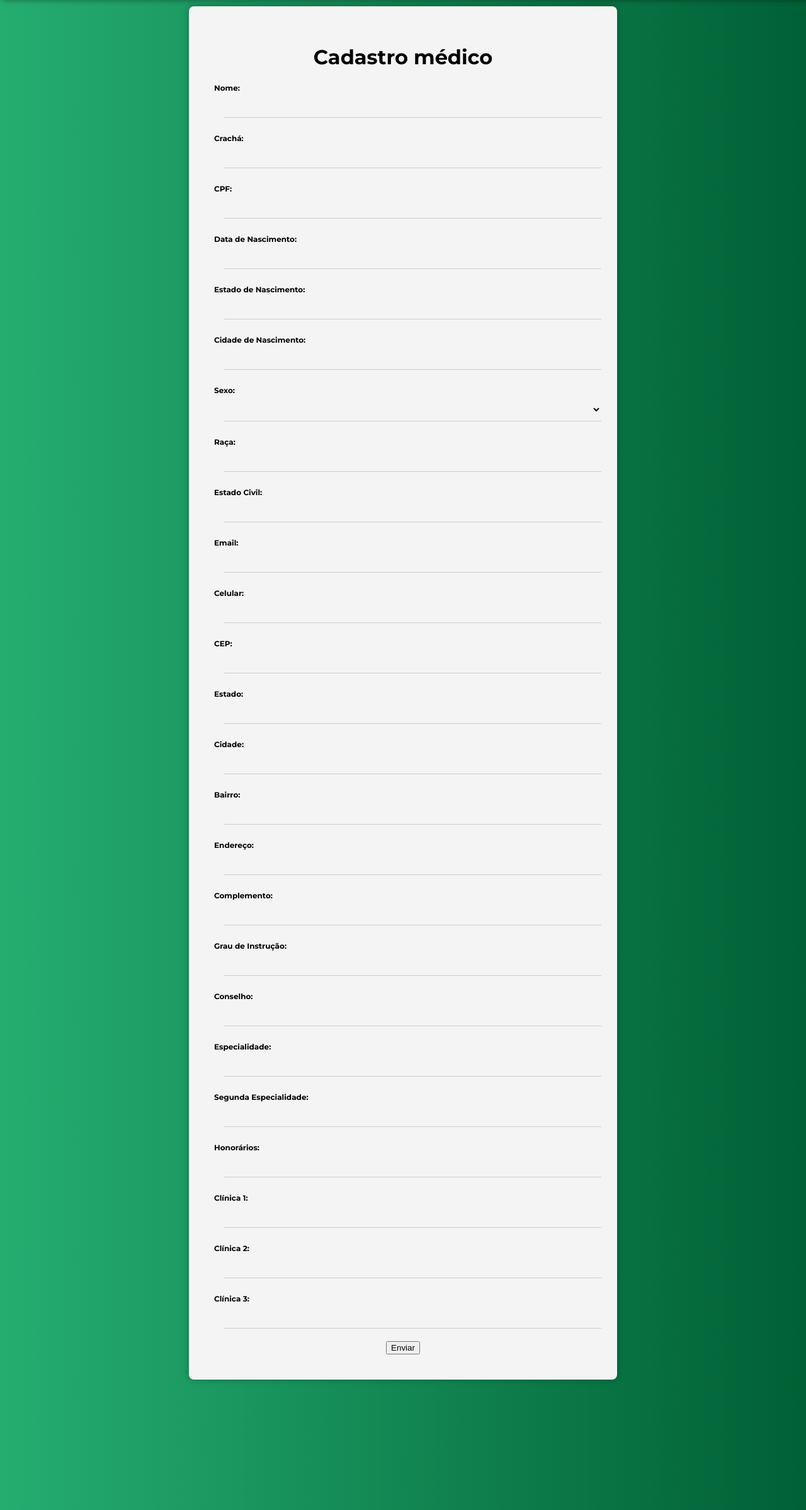
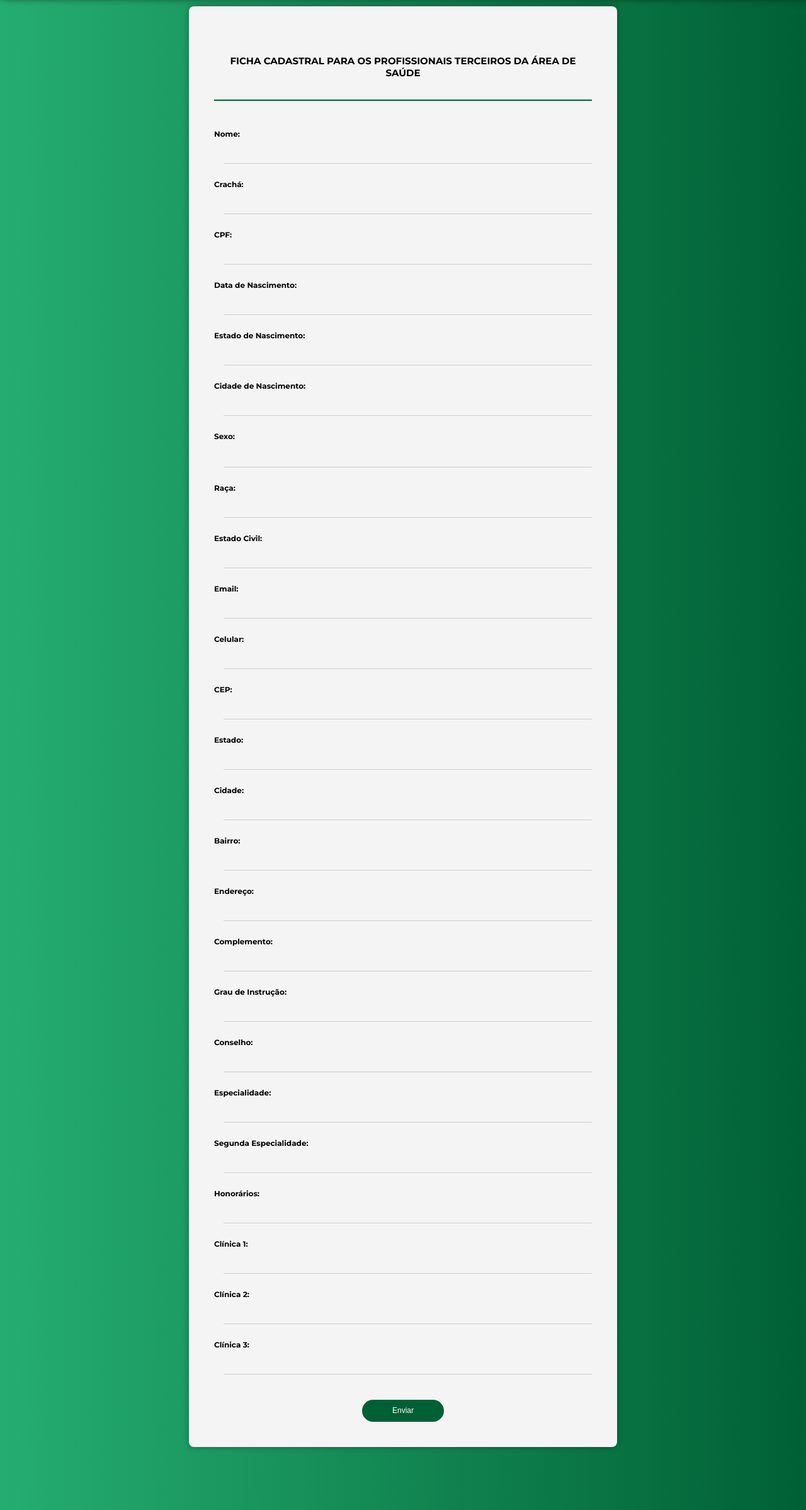
Before and after one commit to matheuscanel/projeto-Django-rhp, a Django app: page / in a window 1280 px wide. Shown: the part 86-2483 px from the top of the page at 63% size. Run offline with Django 5.2, Linux system fonts and the light colour scheme; some libraries are stand-ins or nearby versions.

Commit message:
update css

```diff
--- a/app/static/css/styles.css
+++ b/app/static/css/styles.css
@@ -133,7 +133,7 @@
     margin-right: 0;
 }
 
-#form input[type="submit"] {
+input[type="submit"] {
     margin-top: 20px;
     background-color: #006035;
     color: #fff;
@@ -146,7 +146,7 @@
     border-radius: 20px;
 }
 
-#form input[type="submit"]:hover {
+input[type="submit"]:hover {
     background-color: rgba(0, 96, 53, 0.8);
     width: 153px;
     height: 41px;
@@ -158,7 +158,9 @@
 @media (min-width: 600px) {
 
 
-
+    * {
+        overflow-x: hidden;
+    }
 
     .titulo {
         margin-left: 0;
@@ -238,7 +240,7 @@
         font-size: 12px;
     }
 
-    #form input[type="submit"] {
+    input[type="submit"] {
         margin-top: 20px;
         background-color: #006035;
         color: #fff;
@@ -252,7 +254,7 @@
         font-size: 12px;
     }
 
-    #form input[type="submit"]:hover {
+    input[type="submit"]:hover {
         background-color: rgba(0, 96, 53, 0.8);
         width: 128px;
         height: 33px;
@@ -267,6 +269,11 @@
 
 
 @media (max-width: 599px) {
+
+
+    * {
+        overflow-x: hidden;
+    }
 
     .LOGORHP {
         height: 50px;
@@ -346,7 +353,7 @@
         font-size: 10px;
     }
 
-    #form input[type="submit"] {
+    input[type="submit"] {
         margin-top: 20px;
         background-color: #006035;
         color: #fff;
@@ -360,7 +367,7 @@
         font-size: 9px;
     }
 
-    #form input[type="submit"]:hover {
+    input[type="submit"]:hover {
         background-color: rgba(0, 96, 53, 0.8);
         width: 100px;
         height: 29px;
--- a/app/templates/cadastro.html
+++ b/app/templates/cadastro.html
@@ -1,5 +1,6 @@
 <!DOCTYPE html>
 <html lang="en">
+
 <head>
   <meta charset="UTF-8">
   <meta name="viewport" content="width=device-width, initial-scale=1.0">
@@ -11,6 +12,7 @@
     }
   </style>
 </head>
+
 <body>
 
   <link rel="stylesheet" type="text/css" href="../static/css/styles.css">
@@ -26,7 +28,10 @@
   <script src="https://cdnjs.cloudflare.com/ajax/libs/jquery.inputmask/5.0.6/jquery.inputmask.min.js"></script>
 
   <div class="container">
-    <h1>Cadastro médico</h1>
+    <div class="titulo">
+      <h2> <strong> Ficha Cadastral para os Profissionais Terceiros da Área de Saúde </strong> </h2>
+    </div>
+
 
     <form id="cadastroForm" method="POST" action="{% url 'cadastro_concluido' %}" onsubmit="return validateForm()">
       {% csrf_token %}
@@ -134,8 +139,8 @@
       <input type="text" name="clinica3" required>
       <br>
 
-      <!-- Botão de envio -->
-      <input type="submit" value="Enviar">
+
+      <input type="submit" value="Enviar" class="btn">
     </form>
 
   </div>
@@ -143,7 +148,7 @@
 
 
   <script>
-    $(document).ready(function() {
+    $(document).ready(function () {
       // Aplicar a máscara ao campo de CPF
       $('input[name="cpf"]').inputmask('999.999.999-99', { placeholder: '000.000.000-00' });
 
@@ -200,4 +205,5 @@
     }
   </script>
 </body>
+
 </html>
```
Lines whose indentation alone changed are shown as unchanged.
